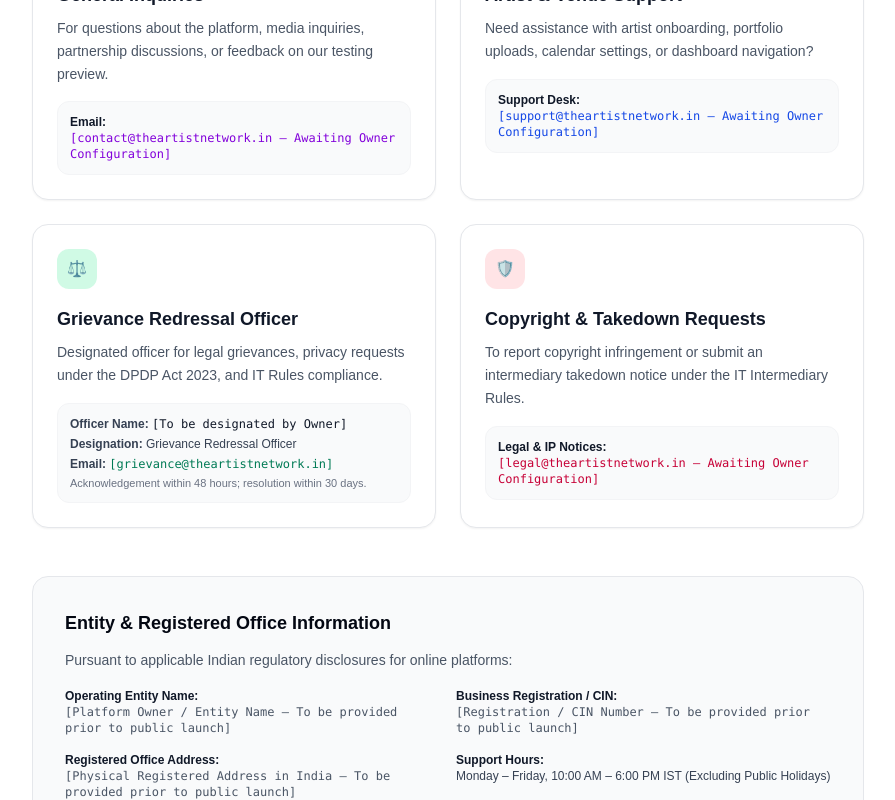
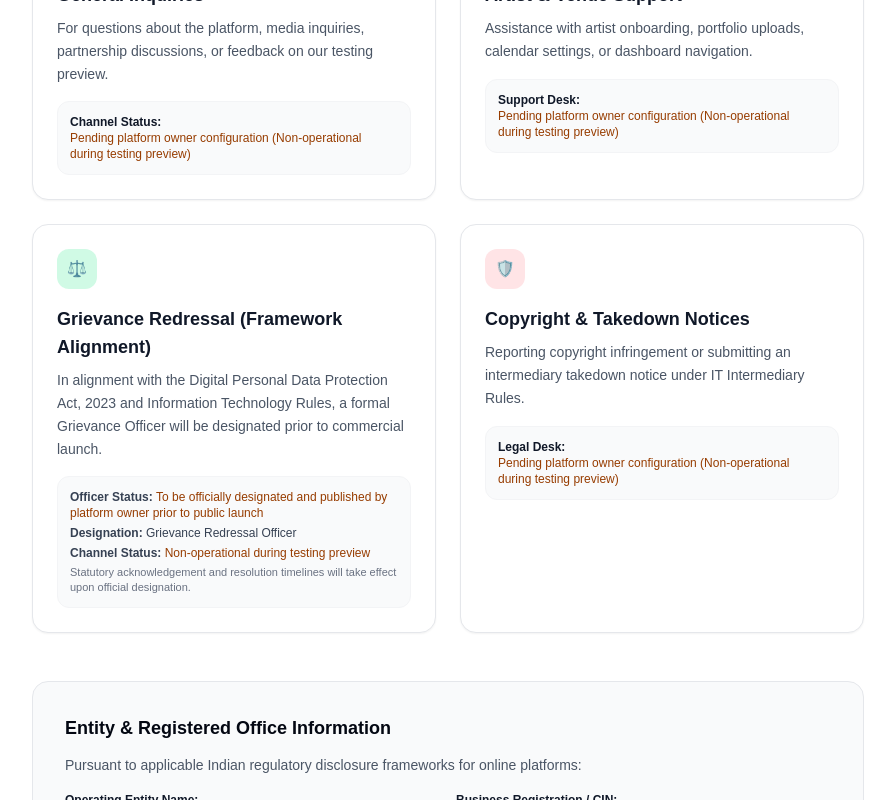
Before and after one commit to Business1301/the-artist-network, a Next.js app: page /contact in a window 1280 px wide. Shown: the part 500-1300 px from the top of the page, without its empty margins (192-1087 px from the left). Built offline with nearby package versions, Linux system fonts and the light colour scheme; no server answers.

Commit message:
docs: calibrate disclaimer for Phase 5.1, clarify contact placeholders, and update AI_CONTEXT

```diff
--- a/app/contact/page.tsx
+++ b/app/contact/page.tsx
@@ -49,8 +49,8 @@ export default async function ContactPage() {
                 For questions about the platform, media inquiries, partnership discussions, or feedback on our testing preview.
               </p>
               <div className="p-3 rounded-xl bg-gray-50 border border-gray-100 text-xs text-gray-700">
-                <span className="block font-semibold text-gray-900">Email:</span>
-                <span className="font-mono text-purple-700">[contact@theartistnetwork.in — Awaiting Owner Configuration]</span>
+                <span className="block font-semibold text-gray-900">Channel Status:</span>
+                <span className="text-amber-800 font-medium">Pending platform owner configuration (Non-operational during testing preview)</span>
               </div>
             </div>
 
@@ -61,11 +61,11 @@ export default async function ContactPage() {
               </div>
               <h2 className="text-lg font-bold text-gray-900 mb-2">Artist &amp; Venue Support</h2>
               <p className="text-xs sm:text-sm text-gray-600 mb-4 leading-relaxed">
-                Need assistance with artist onboarding, portfolio uploads, calendar settings, or dashboard navigation?
+                Assistance with artist onboarding, portfolio uploads, calendar settings, or dashboard navigation.
               </p>
               <div className="p-3 rounded-xl bg-gray-50 border border-gray-100 text-xs text-gray-700">
                 <span className="block font-semibold text-gray-900">Support Desk:</span>
-                <span className="font-mono text-blue-700">[support@theartistnetwork.in — Awaiting Owner Configuration]</span>
+                <span className="text-amber-800 font-medium">Pending platform owner configuration (Non-operational during testing preview)</span>
               </div>
             </div>
 
@@ -74,15 +74,15 @@ export default async function ContactPage() {
               <div className="w-10 h-10 rounded-xl bg-emerald-100 flex items-center justify-center text-emerald-700 font-bold mb-4">
                 ⚖️
               </div>
-              <h2 className="text-lg font-bold text-gray-900 mb-2">Grievance Redressal Officer</h2>
+              <h2 className="text-lg font-bold text-gray-900 mb-2">Grievance Redressal (Framework Alignment)</h2>
               <p className="text-xs sm:text-sm text-gray-600 mb-4 leading-relaxed">
-                Designated officer for legal grievances, privacy requests under the DPDP Act 2023, and IT Rules compliance.
+                In alignment with the Digital Personal Data Protection Act, 2023 and Information Technology Rules, a formal Grievance Officer will be designated prior to commercial launch.
               </p>
               <div className="p-3 rounded-xl bg-gray-50 border border-gray-100 text-xs text-gray-700 space-y-1">
-                <p><strong>Officer Name:</strong> <span className="font-mono text-gray-900">[To be designated by Owner]</span></p>
+                <p><strong>Officer Status:</strong> <span className="text-amber-800 font-medium">To be officially designated and published by platform owner prior to public launch</span></p>
                 <p><strong>Designation:</strong> Grievance Redressal Officer</p>
-                <p><strong>Email:</strong> <span className="font-mono text-emerald-700">[grievance@theartistnetwork.in]</span></p>
-                <p className="text-[11px] text-gray-500">Acknowledgement within 48 hours; resolution within 30 days.</p>
+                <p><strong>Channel Status:</strong> <span className="text-amber-800 font-medium">Non-operational during testing preview</span></p>
+                <p className="text-[11px] text-gray-500">Statutory acknowledgement and resolution timelines will take effect upon official designation.</p>
               </div>
             </div>
 
@@ -91,13 +91,13 @@ export default async function ContactPage() {
               <div className="w-10 h-10 rounded-xl bg-rose-100 flex items-center justify-center text-rose-700 font-bold mb-4">
                 🛡️
               </div>
-              <h2 className="text-lg font-bold text-gray-900 mb-2">Copyright &amp; Takedown Requests</h2>
+              <h2 className="text-lg font-bold text-gray-900 mb-2">Copyright &amp; Takedown Notices</h2>
               <p className="text-xs sm:text-sm text-gray-600 mb-4 leading-relaxed">
-                To report copyright infringement or submit an intermediary takedown notice under the IT Intermediary Rules.
+                Reporting copyright infringement or submitting an intermediary takedown notice under IT Intermediary Rules.
               </p>
               <div className="p-3 rounded-xl bg-gray-50 border border-gray-100 text-xs text-gray-700">
-                <span className="block font-semibold text-gray-900">Legal &amp; IP Notices:</span>
-                <span className="font-mono text-rose-700">[legal@theartistnetwork.in — Awaiting Owner Configuration]</span>
+                <span className="block font-semibold text-gray-900">Legal Desk:</span>
+                <span className="text-amber-800 font-medium">Pending platform owner configuration (Non-operational during testing preview)</span>
               </div>
             </div>
           </div>
@@ -108,20 +108,20 @@ export default async function ContactPage() {
               Entity &amp; Registered Office Information
             </h2>
             <p className="text-xs sm:text-sm text-gray-600 mb-4 leading-relaxed">
-              Pursuant to applicable Indian regulatory disclosures for online platforms:
+              Pursuant to applicable Indian regulatory disclosure frameworks for online platforms:
             </p>
             <div className="grid grid-cols-1 sm:grid-cols-2 gap-4 text-xs text-gray-700">
               <div>
                 <span className="block font-semibold text-gray-900">Operating Entity Name:</span>
-                <span className="font-mono text-gray-600">[Platform Owner / Entity Name — To be provided prior to public launch]</span>
+                <span className="text-amber-800 font-medium">Pending platform owner provision prior to commercial launch</span>
               </div>
               <div>
                 <span className="block font-semibold text-gray-900">Business Registration / CIN:</span>
-                <span className="font-mono text-gray-600">[Registration / CIN Number — To be provided prior to public launch]</span>
+                <span className="text-amber-800 font-medium">Pending platform owner provision prior to commercial launch</span>
               </div>
               <div>
                 <span className="block font-semibold text-gray-900">Registered Office Address:</span>
-                <span className="font-mono text-gray-600">[Physical Registered Address in India — To be provided prior to public launch]</span>
+                <span className="text-amber-800 font-medium">Pending physical address provision prior to commercial launch</span>
               </div>
               <div>
                 <span className="block font-semibold text-gray-900">Support Hours:</span>
--- a/app/privacy/page.tsx
+++ b/app/privacy/page.tsx
@@ -306,20 +306,19 @@ export default async function PrivacyPage() {
             {/* 11. Grievance Officer & Contact Details */}
             <section id="grievance-officer">
               <h2 className="text-xl sm:text-2xl font-bold text-gray-950 mb-3">
-                11. Grievance Officer &amp; Privacy Contact
+                11. Grievance Officer &amp; Privacy Contact (Framework Alignment)
               </h2>
               <p className="mb-3">
-                In compliance with the Information Technology Act, 2000 and the DPDP Act, 2023, the details of our designated Grievance Officer are set out below:
+                In alignment with the statutory principles of the Information Technology Act, 2000 and the Digital Personal Data Protection Act, 2023, an official Grievance Redressal Officer will be appointed and published prior to commercial public launch. During this testing preview, the designated responsibilities are structured as follows:
               </p>
               <div className="p-5 rounded-2xl bg-gray-50 border border-gray-200 text-xs sm:text-sm space-y-1.5 text-gray-700">
                 <p><strong>Designation:</strong> Grievance Redressal Officer</p>
-                <p><strong>Name:</strong> <span className="text-amber-800 font-mono">[To be designated by Platform Owner prior to public launch]</span></p>
-                <p><strong>Organization:</strong> The Artist Network</p>
-                <p><strong>Email:</strong> <span className="text-amber-800 font-mono">[grievance@theartistnetwork.in — Awaiting Owner Configuration]</span></p>
-                <p><strong>Response Timeline:</strong> Grievances will be acknowledged within 48 hours and resolved within 30 days as mandated under Indian rules.</p>
+                <p><strong>Officer Status:</strong> <span className="text-amber-800 font-medium">To be officially designated and published by platform owner prior to public launch</span></p>
+                <p><strong>Channel Status:</strong> <span className="text-amber-800 font-medium">Pending platform owner configuration (Non-operational during testing preview)</span></p>
+                <p><strong>Response Protocol:</strong> Statutory 48-hour acknowledgement and 30-day resolution timelines will become operational upon official appointment and launch.</p>
               </div>
               <p className="mt-3 text-xs text-gray-500">
-                For further contact options, please visit our <Link href="/contact" className="text-purple-600 font-semibold underline hover:text-purple-800">Contact Us Page</Link>.
+                For further details regarding testing status, please visit our <Link href="/contact" className="text-purple-600 font-semibold underline hover:text-purple-800">Contact Us Page</Link>.
               </p>
             </section>
 
```
Also changed, not shown: app/disclaimer/page.tsx (+20 -10 lines), app/terms/page.tsx (+9 -4 lines), 1 other file (tests, documents, lock files or other folders).
